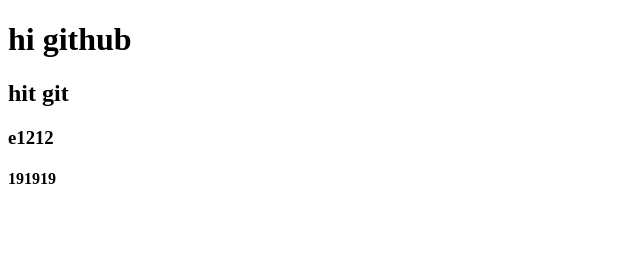
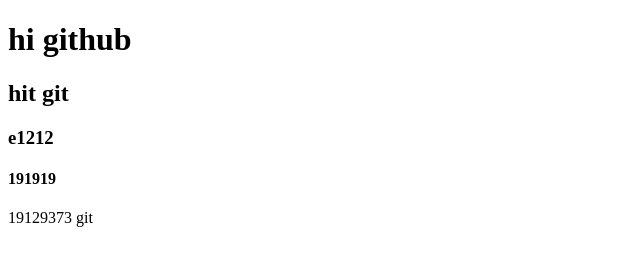
Before and after one commit to aftblniok/attemptToStudyGit, a plain HTML site: page index.html in a window 1280 px wide. Shown: the whole page, without its empty margins (0-640 px from the left). Drawn offline with Linux system fonts and the light colour scheme.

Commit message:
first commit

```diff
--- a/index.html
+++ b/index.html
@@ -11,5 +11,6 @@
 <h2>hit git</h2>
 <h3>e1212</h3>
 <h4>191919</h4>
+<p>19129373 git</p>
 </body>
 </html>
```
